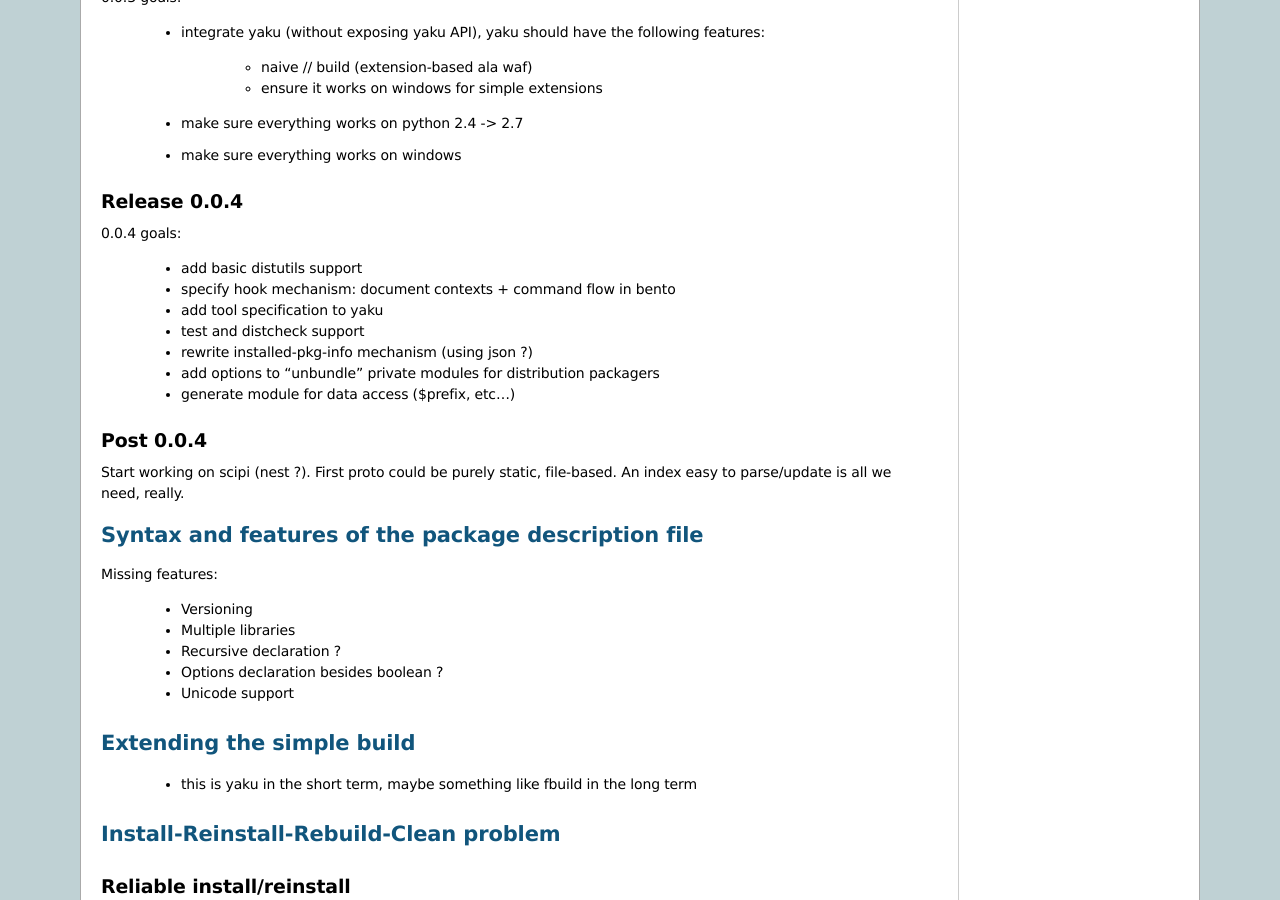
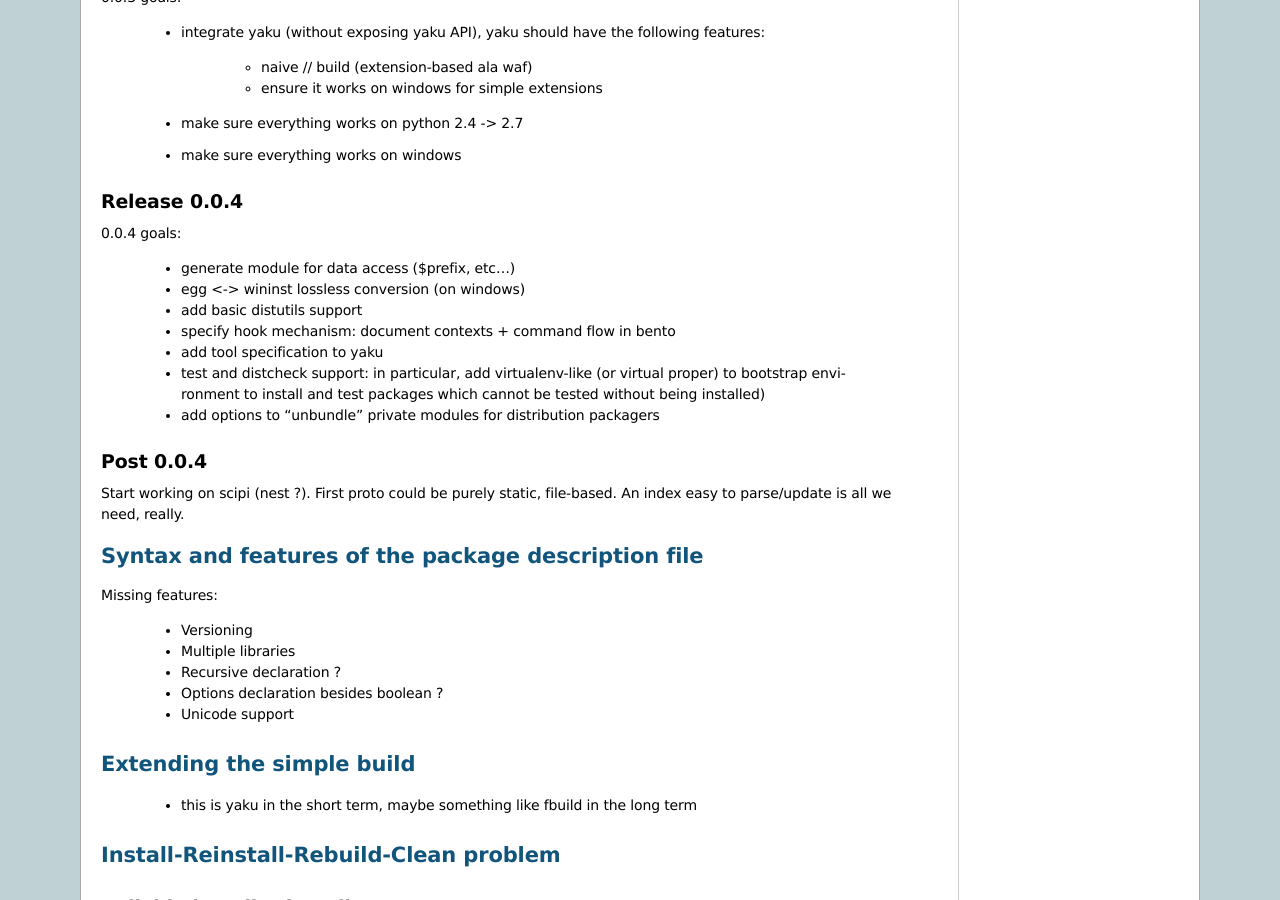
Before and after one commit to cournape/Bento, a Sphinx documentation site: the page built from doc/source/TODO.rst, in a window 1280 px wide and 900 px high, scrolled down 617 px. Built offline with Sphinx 7.4.7, drawn with Linux system fonts in a browser that asks for light colours; the version number could not be read and is left out.

Commit message:
DOC: update TODO.

```diff
--- a/doc/source/TODO.rst
+++ b/doc/source/TODO.rst
@@ -43,13 +43,15 @@ Release 0.0.4
 
 0.0.4 goals:
 
+    - generate module for data access ($prefix, etc...)
+    - egg <-> wininst lossless conversion (on windows)
     - add basic distutils support
     - specify hook mechanism: document contexts + command flow in bento
     - add tool specification to yaku
-    - test and distcheck support
-    - rewrite installed-pkg-info mechanism (using json ?)
+    - test and distcheck support: in particular, add virtualenv-like (or
+      virtual proper) to bootstrap environment to install and test packages
+      which cannot be tested without being installed)
     - add options to "unbundle" private modules for distribution packagers
-    - generate module for data access ($prefix, etc...)
 
 Post 0.0.4
 ----------
```
